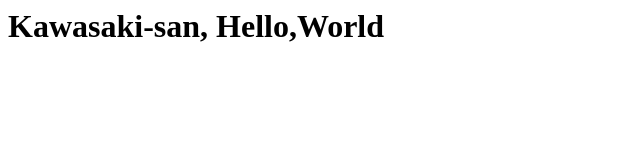
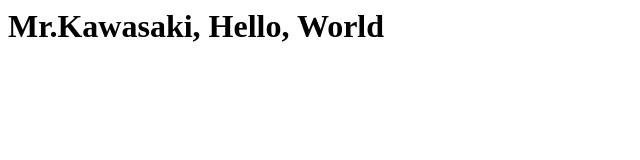
Before and after one commit to hahhi925/hahhi925.github.io, a plain HTML site: page index.html in a window 1280 px wide. Shown: the whole page, without its empty margins (0-640 px from the left). Drawn offline with Linux system fonts and the light colour scheme.

Commit message:
Update index.html

```diff
--- a/index.html
+++ b/index.html
@@ -5,7 +5,7 @@
 <body>
 
 <div>
-  <h1>Kawasaki-san, Hello,World</h1>
+  <h1>Mr.Kawasaki, Hello, World</h1>
 </div>
 
 </body>
```
